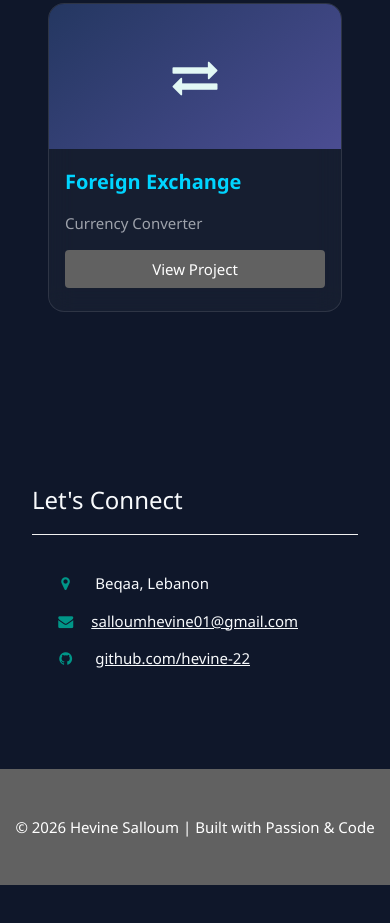
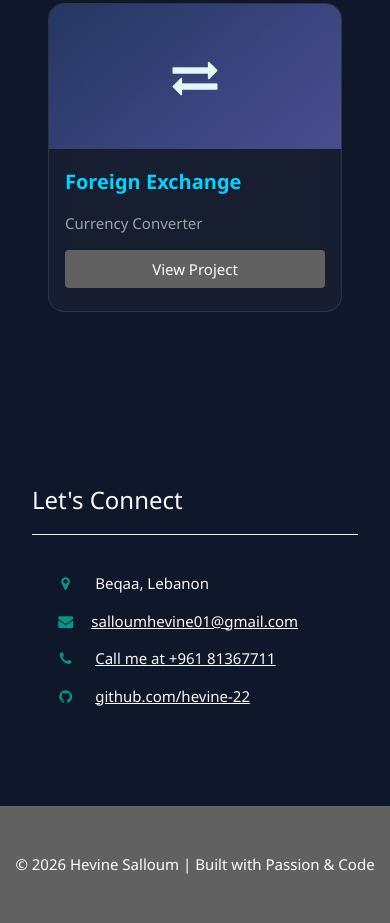
Before and after one commit to hevine-22/hevine-salloum-portfolio, a plain HTML site: page index.html in a window 390 px wide. Shown: the part 4575-5498 px from the top of the page. Before the commit the page ends 5460 px from the top, so only its background shows below. Drawn offline with nearby package versions, Linux system fonts and the light colour scheme.

Commit message:
Add phone contact information to index.html

```diff
--- a/index.html
+++ b/index.html
@@ -353,6 +353,10 @@
             <p><i class="fa fa-map-marker fa-fw w3-margin-right w3-text-teal"></i> Beqaa, Lebanon</p>
             <p><i class="fa fa-envelope fa-fw w3-margin-right w3-text-teal"></i><a href="https://mail.google.com/mail/?view=cm&amp;fs=1&amp;to=salloumhevine01%40gmail.com"
    target="_blank" rel="noopener">salloumhevine01@gmail.com</a>
+                <p>
+  <i class="fa fa-phone fa-fw w3-margin-right w3-text-teal" aria-hidden="true"></i>
+  <a href="tel:+96170123456">Call me at +961 81367711</a>
+</p>
             <p><i class="fa fa-github fa-fw w3-margin-right w3-text-teal"></i> <a href="https://github.com/hevine-22">github.com/hevine-22</a></p>
         </div>
 
```
